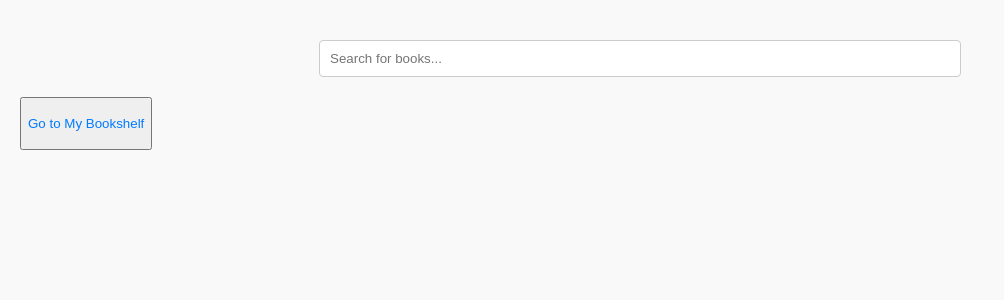
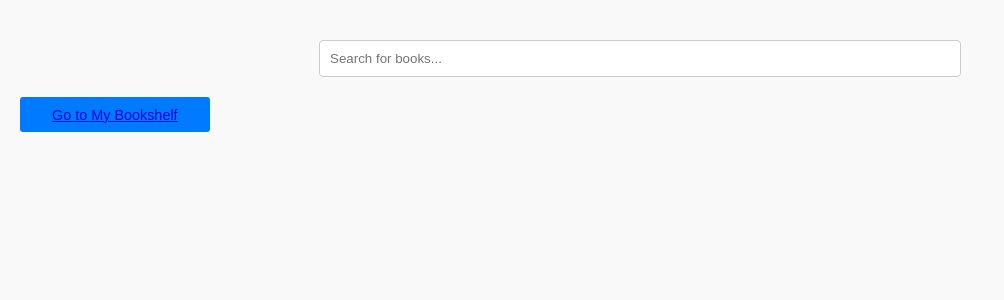
Before and after one commit to aryamangithub/personal-bookshelf, a React (Create React App) app: page / in a window 1280 px wide. Shown: the top 300 px of the page, without its empty margins (0-1004 px from the left). Built offline with nearby package versions, Linux system fonts and the light colour scheme.

Commit message:
feat: applied css to button

```diff
--- a/src/App.css
+++ b/src/App.css
@@ -14,13 +14,26 @@ h1{
   padding: 20px;
 }
 
-a {
-  display: inline-block;
-  margin: 16px 0;
+.btn {
+  font-size: 0.9rem;
+  font-weight: 500;
+  display: flex;
+  align-items: center;
+  justify-content: center;
   color: #007bff;
+  background: #007bff;
+  padding: 0.6rem 2rem;
+  border: none;
+  outline: 1.5px solid transparent;
+  border-radius: 0.2rem;
+  cursor: pointer;
+  transition: all 0.3s ease;
   text-decoration: none;
 }
 
-a:hover{
-  text-decoration: underline;
+.btn:hover {
+  color: #0056b3;
+  background: #0056b3;
+  outline: 1.5px solid #a993fe;
+  text-decoration: none;
 }
```
